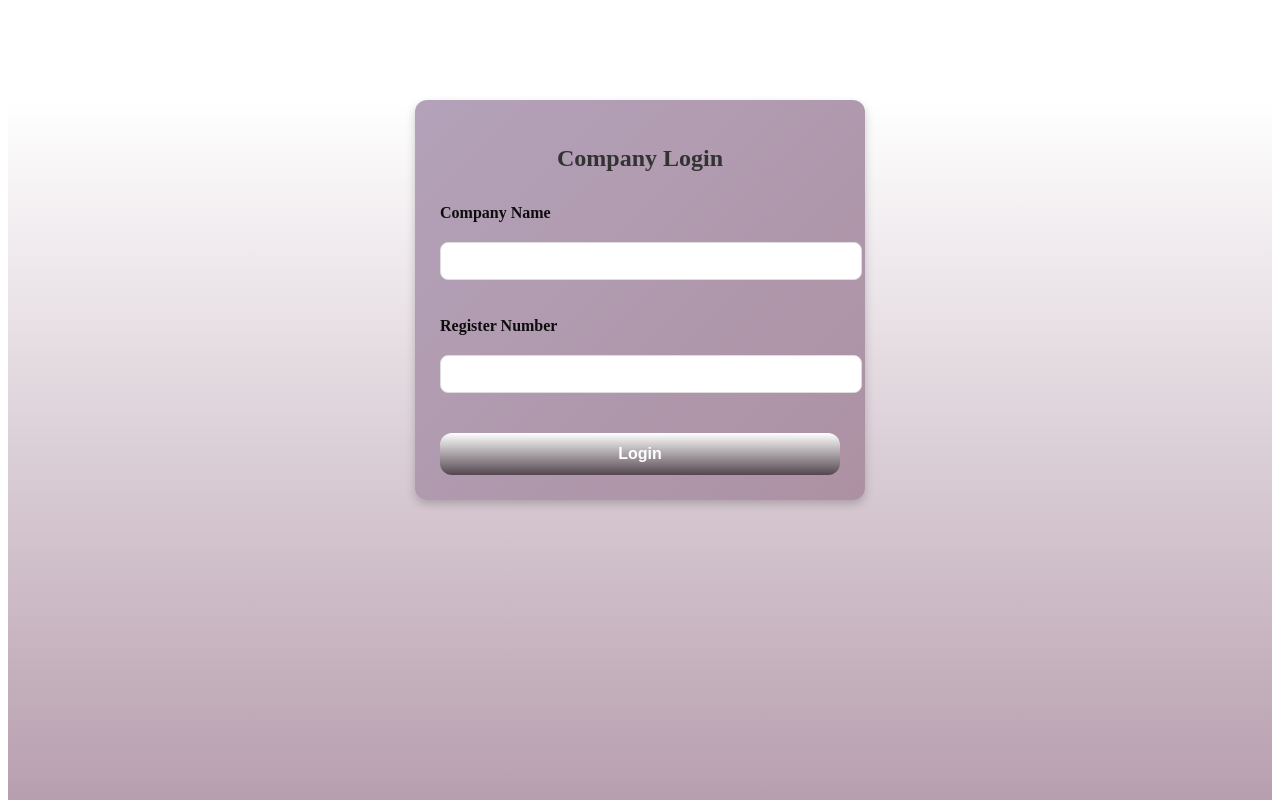
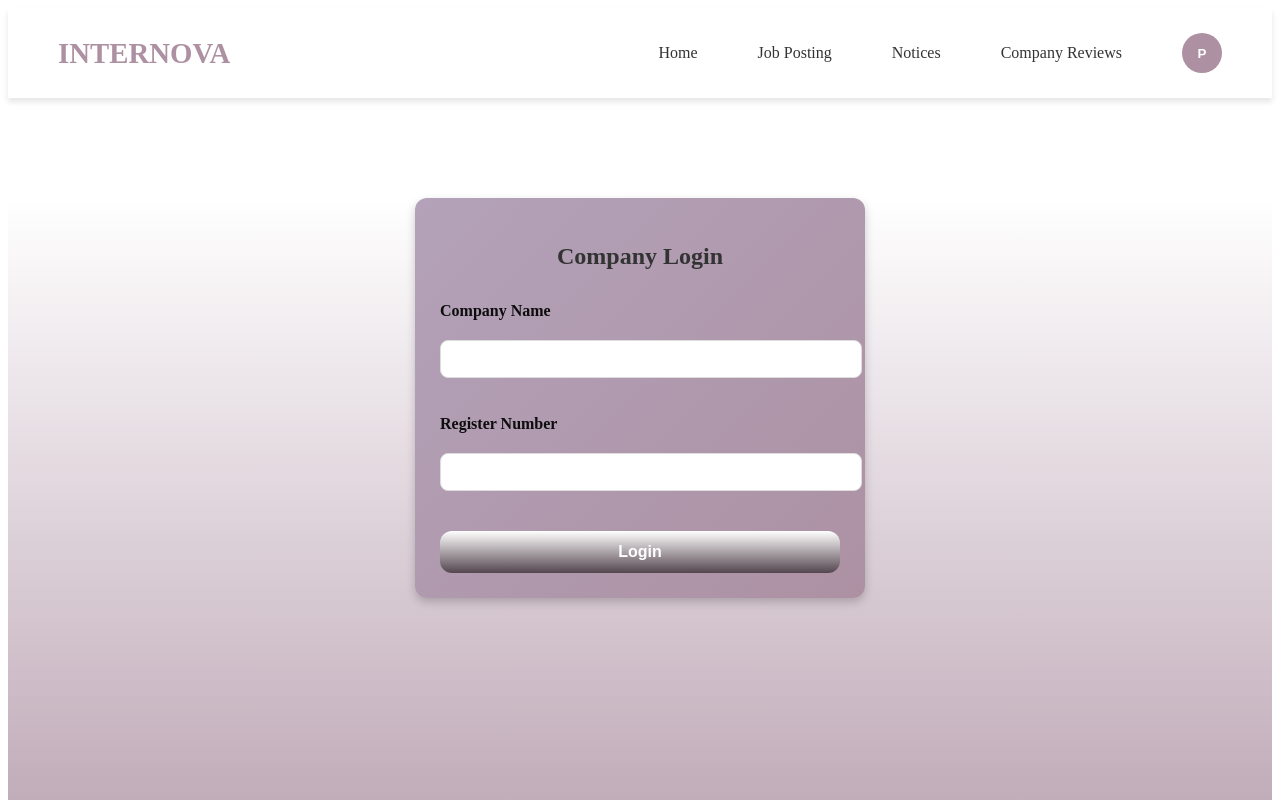
Before and after one commit to JanithThathsara/INTERNOVA, a React (Create React App) app in the folder frontend/: page /login in a window 1280 px wide. Shown: the top 800 px of the page. Built offline with nearby package versions, Linux system fonts and the light colour scheme.

Commit message:
Add the nav bar loging page

```diff
--- a/frontend/src/components/CompanyLogin/CompanyLogin.js
+++ b/frontend/src/components/CompanyLogin/CompanyLogin.js
@@ -1,9 +1,11 @@
 import React, { useState } from "react";
 import "./CompanyLogin.css";
+import Nav from "../Nav/Nav";
 import axios from "axios";
 import { useNavigate } from "react-router-dom";
 
-const Login = () => {
+
+const CompanyLogin = () => {
   const navigate = useNavigate();
   const [formData, setFormData] = useState({
     companyName: "",
@@ -20,7 +22,10 @@ const Login = () => {
     setError("");
 
     try {
-      const res = await axios.post("http://localhost:5000/users/login", formData);
+      const res = await axios.post(
+        "http://localhost:5000/users/login",
+        formData
+      );
 
       if (res.data) {
         localStorage.setItem("loggedUser", JSON.stringify(res.data)); // save user
@@ -33,6 +38,11 @@ const Login = () => {
   };
 
   return (
+    <>
+      <div className="nav-div">
+        <Nav />
+      </div>
+
       <div className="login-background">
         <div className="login-container">
           <h2>Company Login</h2>
@@ -57,12 +67,14 @@ const Login = () => {
 
             {error && <p className="error">{error}</p>}
 
-        <button type="submit" className="login-btn">Login</button>
-
+            <button type="submit" className="login-btn">
+              Login
+            </button>
           </form>
         </div>
       </div>
+    </>
   );
 };
 
-export default Login;
+export default CompanyLogin;
```
Lines whose indentation alone changed are shown as unchanged.
